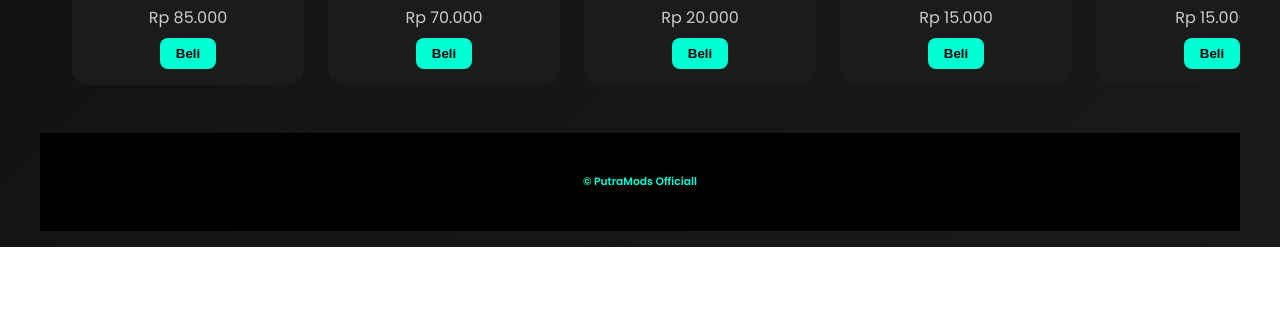
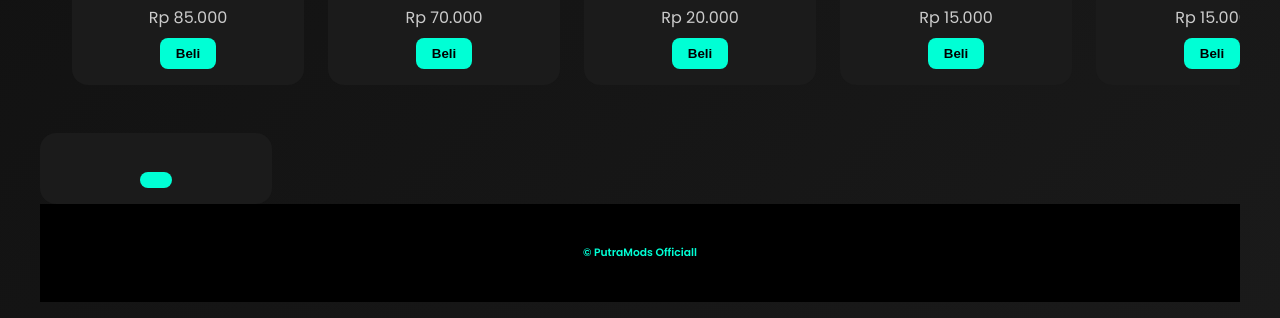
Before and after one commit to PutraWibu/Web-Pt, a plain HTML site: page shop.html in a window 1280 px wide. Shown: the part 691-1009 px from the top of the page. Before the commit the page ends 938 px from the top, so only its background shows below. Drawn offline with Linux system fonts and the light colour scheme.

Commit message:
Update shop.html

```diff
--- a/shop.html
+++ b/shop.html
@@ -327,7 +327,7 @@
       <button onclick="pay()">Hubungi Admin Putramods</button>
     </div>
 
-  <div class="checkout" id="checkout">
+  <div class="product">
     <div class="close-checkout" onclick="closeCheckout()">x</div>
     <h3 id="selected-product"></h3>
     <p id="product-price"></p>
```
